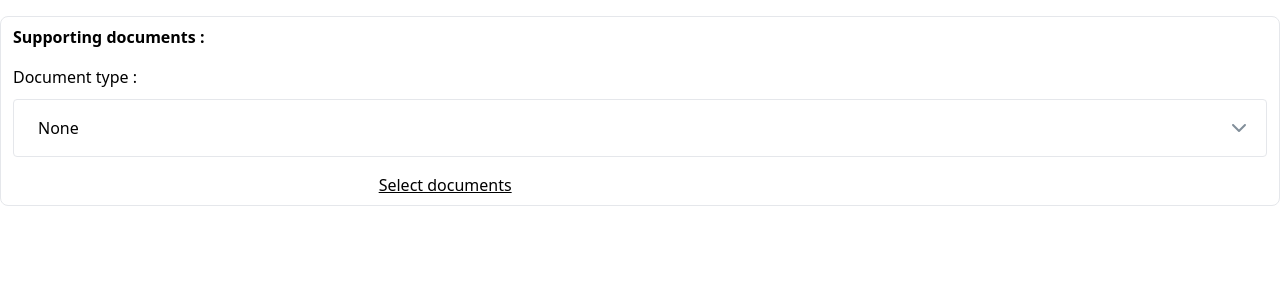
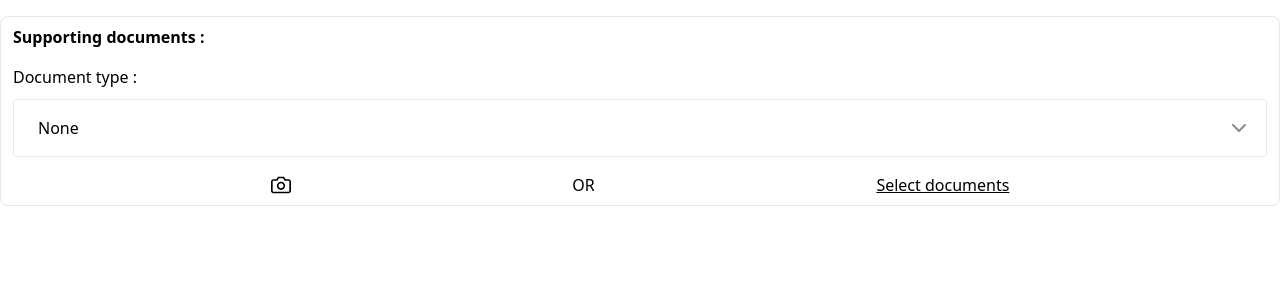
Before and after one commit to sumukhbendre123/hcxUILib, a React (Vite) app: page /sd in a window 1280 px wide. Shown: the top 300 px of the page. Built offline with nearby package versions, Linux system fonts and the light colour scheme.

Commit message:
Back button added

```diff
--- a/package.json
+++ b/package.json
@@ -12,10 +12,11 @@
   },
   "dependencies": {
     "axios": "^1.7.2",
+    "debounce": "^2.1.0",
     "lodash": "^4.17.21",
     "react": "^18.3.1",
     "react-dom": "^18.3.1",
-    "react-router-dom": "^6.25.1",
+    "react-router-dom": "^6.26.1",
     "react-toastify": "^10.0.5",
     "tailwind-scrollbar": "^3.1.0"
   },
@@ -23,6 +24,7 @@
     "@testing-library/jest-dom": "^6.0.0",
     "@testing-library/react": "^14.0.0",
     "@testing-library/user-event": "^14.4.3",
+    "@types/lodash": "^4.17.7",
     "@types/node": "^22.0.0",
     "@types/react": "^18.3.3",
     "@types/react-dom": "^18.3.0",
--- /dev/null
+++ b/src/components/BackButton/BackButton.tsx
@@ -0,0 +1,38 @@
+import React from "react";
+import { useNavigate } from "react-router-dom";
+import debounce from "lodash/debounce";
+
+interface BackButtonProps {
+  debounceDelay?: number;
+  noHistoryMessage?: string;
+  className?: string; // Add className prop
+}
+
+const BackButton: React.FC<BackButtonProps> = ({
+  debounceDelay = 300,
+  noHistoryMessage = "No previous page available",
+  className = "", // Default to an empty string if not provided
+}) => {
+  const navigate = useNavigate();
+
+  const handleBack = () => {
+    if (window.history.length > 1) {
+      navigate(-1);
+    } else {
+      alert(noHistoryMessage);
+    }
+  };
+
+  const debouncedHandleBack = debounce(handleBack, debounceDelay);
+
+  return (
+    <button
+      className={className} // Apply className prop
+      onClick={debouncedHandleBack}
+    >
+      Back
+    </button>
+  );
+};
+
+export default BackButton;
--- a/src/components/SupportingDocument/SupportingDocument.tsx
+++ b/src/components/SupportingDocument/SupportingDocument.tsx
@@ -78,6 +78,53 @@ const SupportingDocuments: React.FC<SupportingDocumentsProps> = ({
         </span>
       </div>
       <div className="flex items-center justify-evenly gap-x-6">
+        {/* Camera Input for Scanning Documents */}
+        <div>
+          <label
+            htmlFor="cameraInput"
+            className="bottom-0 right-0 flex h-15 w-15 cursor-pointer items-center justify-center rounded-full bg-primary text-black hover:bg-opacity-90 sm:bottom-2 sm:right-2"
+          >
+            <svg
+              className="fill-current"
+              width="20"
+              height="20"
+              viewBox="0 0 14 14"
+              fill="none"
+              xmlns="http://www.w3.org/2000/svg"
+            >
+              <path
+                fillRule="evenodd"
+                clipRule="evenodd"
+                d="M4.76464 1.42638C4.87283 1.2641 5.05496 1.16663 5.25 1.16663H8.75C8.94504 1.16663 9.12717 1.2641 9.23536 1.42638L10.2289 2.91663H12.25C12.7141 2.91663 13.1592 3.101 13.4874 3.42919C13.8156 3.75738 14 4.2025 14 4.66663V11.0833C14 11.5474 13.8156 11.9925 13.4874 12.3207C13.1592 12.6489 12.7141 12.8333 12.25 12.8333H1.75C1.28587 12.8333 0.840752 12.6489 0.512563 12.3207C0.184375 11.9925 0 11.5474 0 11.0833V4.66663C0 4.2025 0.184374 3.75738 0.512563 3.42919C0.840752 3.101 1.28587 2.91663 1.75 2.91663H3.77114L4.76464 1.42638ZM5.56219 2.33329L4.5687 3.82353C4.46051 3.98582 4.27837 4.08329 4.08333 4.08329H1.75C1.59529 4.08329 1.44692 4.14475 1.33752 4.25415C1.22812 4.36354 1.16667 4.51192 1.16667 4.66663V11.0833C1.16667 11.238 1.22812 11.3864 1.33752 11.4958C1.44692 11.6052 1.59529 11.6666 1.75 11.6666H12.25C12.4047 11.6666 12.5531 11.6052 12.6625 11.4958C12.7719 11.3864 12.8333 11.238 12.8333 11.0833V4.66663C12.8333 4.51192 12.7719 4.36354 12.6625 4.25415C12.5531 4.14475 12.4047 4.08329 12.25 4.08329H9.91667C9.72163 4.08329 9.53949 3.98582 9.4313 3.82353L8.43781 2.33329H5.56219Z"
+                fill=""
+              />
+              <path
+                fillRule="evenodd"
+                clipRule="evenodd"
+                d="M7.00004 5.83329C6.03354 5.83329 5.25004 6.61679 5.25004 7.58329C5.25004 8.54979 6.03354 9.33329 7.00004 9.33329C7.96654 9.33329 8.75004 8.54979 8.75004 7.58329C8.75004 6.61679 7.96654 5.83329 7.00004 5.83329ZM4.08337 7.58329C4.08337 5.97246 5.38921 4.66663 7.00004 4.66663C8.61087 4.66663 9.91671 5.97246 9.91671 7.58329C9.91671 9.19412 8.61087 10.5 7.00004 10.5C5.38921 10.5 4.08337 9.19412 4.08337 7.58329Z"
+                fill=""
+              />
+            </svg>
+            <input
+              type="file"
+              accept="image/*"
+              capture="environment"
+              name="cameraInput"
+              id="cameraInput"
+              className="sr-only"
+              onChange={(event: any) => {
+                handleFileChange(
+                  event,
+                  setFileErrorMessage,
+                  setIsSuccess,
+                  setSelectedFile
+                );
+              }}
+            />
+          </label>
+        </div>
+        <div>OR</div>
+        {/* File Input for Selecting Documents */}
         <div>
           <label
             htmlFor="profile"
@@ -100,11 +147,11 @@ const SupportingDocuments: React.FC<SupportingDocumentsProps> = ({
             required
           />
         </div>
-        <div>
-          {fileErrorMessage && (
-            <p className="bg-red-500 text-black">{fileErrorMessage}</p>
-          )}
-        </div>
+      </div>
+      <div>
+        {fileErrorMessage && (
+          <p className="bg-red-500 text-black">{fileErrorMessage}</p>
+        )}
       </div>
       <div>
         {selectedFile.length > 0 && (
@@ -121,15 +168,24 @@ const SupportingDocuments: React.FC<SupportingDocumentsProps> = ({
               <tbody>
                 {selectedFile.map((file, index) => (
                   <tr key={index}>
-                    <td className="py-2">{documentType}</td>{" "}
-                    {/* Display the selected document type */}
+                    <td className="py-2">{documentType}</td>
                     <td className="py-2">{file.name}</td>
                     <td className="py-2">
-                      <button
-                        onClick={() => handleDelete(file.name)}
-                        className="text-red-600 underline"
-                      >
-                        Delete
+                      <button onClick={() => handleDelete(file.name)}>
+                        <svg
+                          xmlns="http://www.w3.org/2000/svg"
+                          fill="none"
+                          viewBox="0 0 24 24"
+                          strokeWidth="1.5"
+                          stroke="currentColor"
+                          className="w-6 h-6 text-red-600 hover:text-red-800"
+                        >
+                          <path
+                            strokeLinecap="round"
+                            strokeLinejoin="round"
+                            d="M14.74 9l-.346 9m-4.788 0L9.26 9m9.968-3.21c.342.052.682.107 1.022.166m-1.022-.165L18.16 19.673a2.25 2.25 0 01-2.244 2.077H8.084a2.25 2.25 0 01-2.244-2.077L4.772 5.79m14.456 0a48.108 48.108 0 00-3.478-.397m-12 .562c.34-.059.68-.114 1.022-.165m0 0a48.11 48.11 0 013.478-.397m7.5 0v-.916c0-1.18-.91-2.164-2.09-2.201a51.964 51.964 0 00-3.32 0c-1.18.037-2.09 1.022-2.09 2.201v.916m7.5 0a48.667 48.667 0 00-7.5 0"
+                          />
+                        </svg>
                       </button>
                     </td>
                   </tr>
--- a/src/pages/Login.tsx
+++ b/src/pages/Login.tsx
@@ -3,7 +3,8 @@ import Logo from "../images/swasth_logo.png";
 import animationImage from "../images/banner.svg";
 import AuthForm from "../components/Auth/AuthForm";
 import { login } from "../services/authService";
-import ReferenceDropdown from "../components/ReferenceDropdown/ReferenceDropdown"; // Import the new dropdown component
+import ReferenceDropdown from "../components/ReferenceDropdown/ReferenceDropdown";
+import BackButton from "../components/BackButton/BackButton";
 
 const Login: React.FC = () => {
   const handleLogin = async (credentials: {
@@ -11,10 +12,6 @@ const Login: React.FC = () => {
     password: string;
   }) => {
     await login(credentials);
-  };
-  const handleHoverChange = (elementId: string | null) => {
-    console.log("Hovered element:", elementId);
-    // Handle feedback logic here, such as showing tooltips or other UI updates
   };
 
   const appLabels = [
@@ -33,7 +30,9 @@ const Login: React.FC = () => {
   };
 
   return (
-    <div className="rounded-sm h-screen border border-stroke bg-white shadow-default dark:border-strokedark dark:bg-boxdark flex flex-col items-center justify-center p-4">
+    <div className="relative h-screen flex flex-col items-center justify-center p-4 bg-white border border-stroke shadow-default dark:bg-boxdark dark:border-strokedark">
+      <BackButton className="absolute top-4 left-4" />{" "}
+      {/* Apply Tailwind CSS classes */}
       <ReferenceDropdown
         options={appLabels}
         onNavigate={handleDropdownNavigation}
```
Also changed, not shown: filestructure.txt, 1 other file (tests, documents, lock files or other folders).
